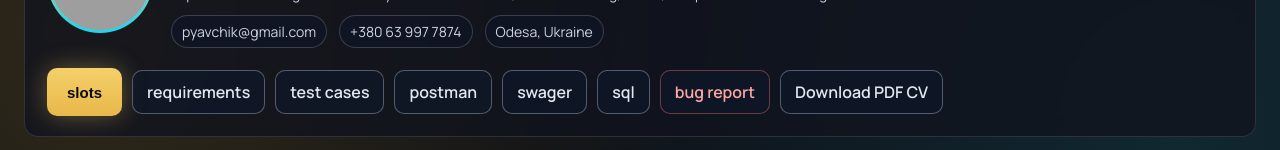
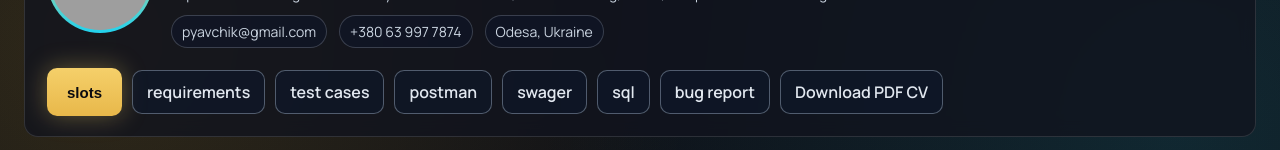
Before and after one commit to pyavchik/slotsone, a React (Vite) app in the folder frontend/: page / in a window 1280 px wide. Shown: the part 134-284 px from the top of the page. Built offline with nearby package versions, Linux system fonts and the light colour scheme; no server answers; grey boxes are pictures that could not be loaded.

Commit message:
fix: use default cv-link style for bug report action bar item
Remove cv-link--bug modifier so the bug report link matches the sql
link style. Update e2e test to include bug report in action bar order.

```diff
--- a/frontend/src/CVLanding.tsx
+++ b/frontend/src/CVLanding.tsx
@@ -134,12 +134,7 @@ export function CVLanding({ onOpenSlots }: { onOpenSlots: () => void }) {
           >
             sql
           </a>
-          <a
-            className="cv-link cv-link--bug"
-            href={BUG_REPORT_PATH}
-            target="_blank"
-            rel="noreferrer"
-          >
+          <a className="cv-link" href={BUG_REPORT_PATH} target="_blank" rel="noreferrer">
             bug report
           </a>
           <a className="cv-link" href={CV_PDF_PATH} target="_blank" rel="noreferrer">
--- a/frontend/src/cvLanding.css
+++ b/frontend/src/cvLanding.css
@@ -96,15 +96,6 @@
 
 .cv-link:hover {
   border-color: rgba(226, 232, 240, 0.8);
-}
-
-.cv-link--bug {
-  border-color: rgba(248, 113, 113, 0.4);
-  color: #fca5a5;
-}
-
-.cv-link--bug:hover {
-  border-color: rgba(248, 113, 113, 0.7);
 }
 
 .cv-open-slots {
```
Also changed, not shown: 1 other file (tests, documents, lock files or other folders).
